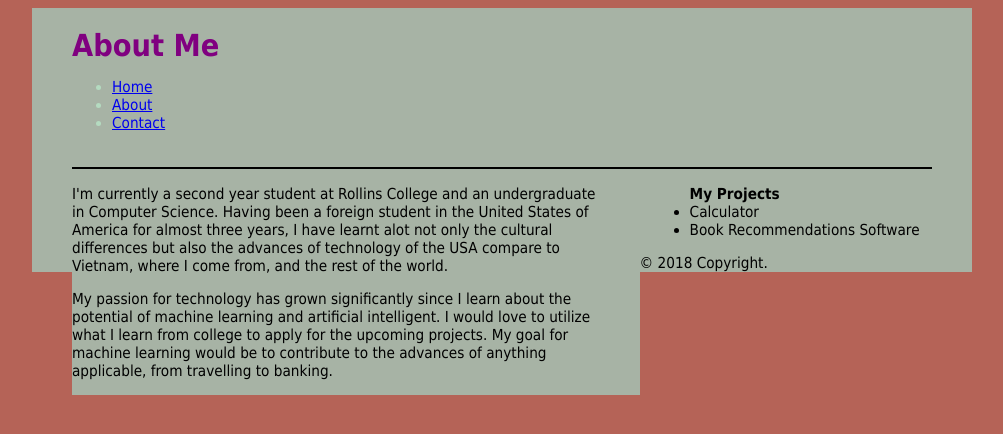
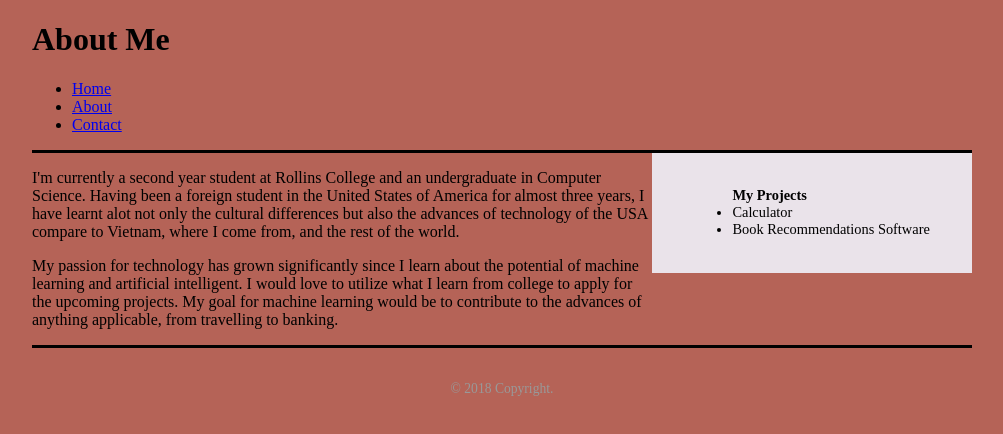
Before and after one commit to songmayphan/Making-my-Website, a plain HTML site: page about.html in a window 1280 px wide. Shown: the whole page, without its empty margins (138-1141 px from the left). Drawn offline with Linux system fonts and the light colour scheme; files that its build step writes are made by us from their sources.

Commit message:
Update about.css

```diff
--- a/about.css
+++ b/about.css
@@ -1,77 +1,53 @@
-
 html {
   background-color: #B56357;
 }
-header{
-	padding-top: 20px;
-	padding-bottom: 20px;
-	color: #B4DBC0;
-	text-align :left;
-	font-weight: normal;
 
-
-}
-h1{
-	margin: 0;
-	color: purple;
-	text-align: left;
-
-
-}
 .container {
-	background-color: #A7B3A5;
-	padding-right: 40px;
-	padding-left: 40px;
   width: 940px;
   margin-left: auto;
   margin-right: auto;
-	box-sizing: border-box;
 }
+
 .content-area {
-	background-color: #A7B3A5;
-	border-bottom: 3px solid black;
-	border-top: 2px solid black;
+  border-top: 3px solid #000;
+  border-bottom: 3px solid #000;
 }
-body .main-area {
-	background-color: #A7B3A5;
+
+footer {
+	font-size: 85%;
+	text-align: center;
+	color: #999;
+	padding-bottom: 20px;
+	padding-top: 20px;
+
+}
+.main-area {
   width: 66%;
   float: left;
-	padding-right: 40px;
+}
+
+.sidebar {
+  width: 34%;
+  float: left;
+  background-color: #EAE3EA;
+  padding: 20px 40px 20px 40px;
   box-sizing: border-box;
+  font-size: 90%;
 
 }
-body .sidebar {
-	background-color: #A7B3A5;
-	width: 34%;
-	float: left;
-	padding-left: 10px;
-	padding-right: 10px;
-	box-sizing: border-box;
 
-}
-body {
-		font-family: Tahoma, sans-serif;
-		font-size: 95%;
-}
-body .tit{
-	color: #B4DBC0;
-	text-align: left;
-
-}
 .fix {
-
   clear: both;
 }
-.group: before,
-.group:after
- {
 
+.group:before,
+.group:after {
   content: "";
   display: table;
+}
 
-}
- .group:after{
-	clear:both;
+.group:after {
+  clear: both;
 }
 
 .group {
```
Lines whose indentation alone changed are shown as unchanged.
